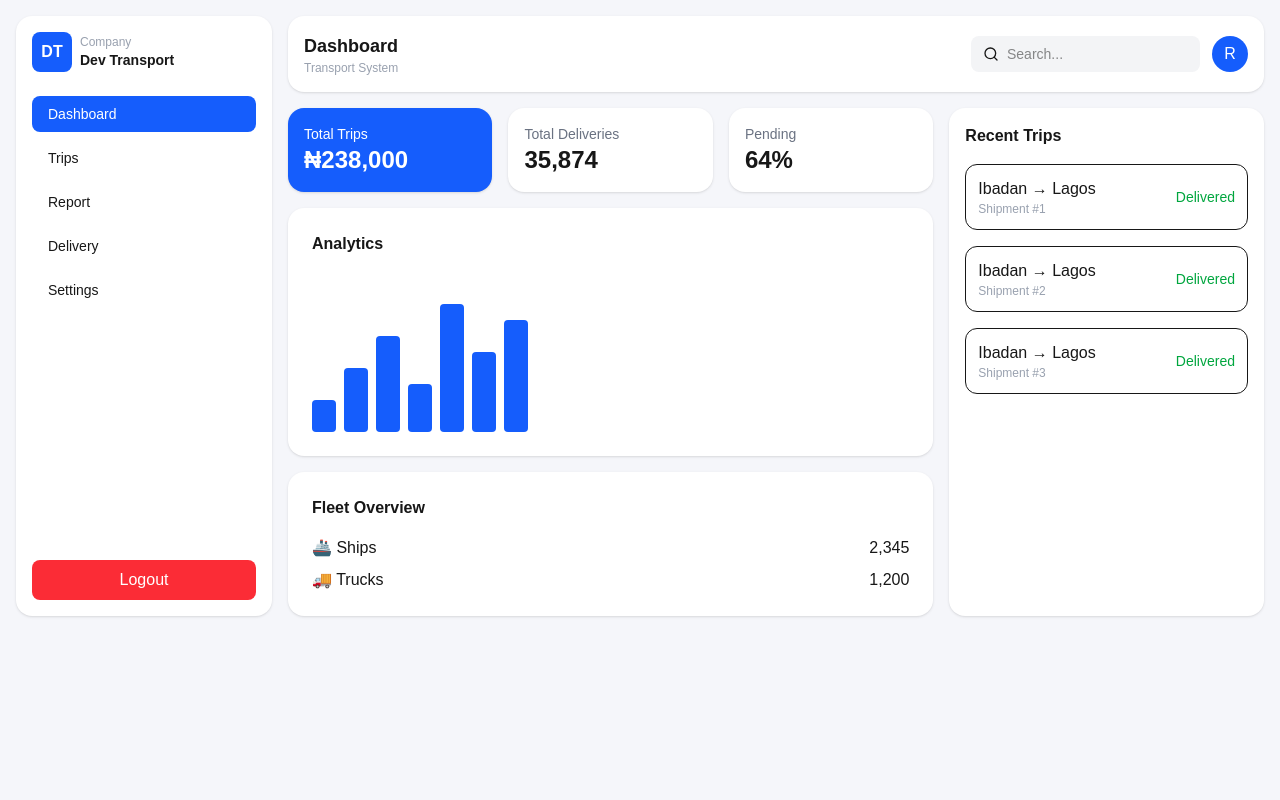
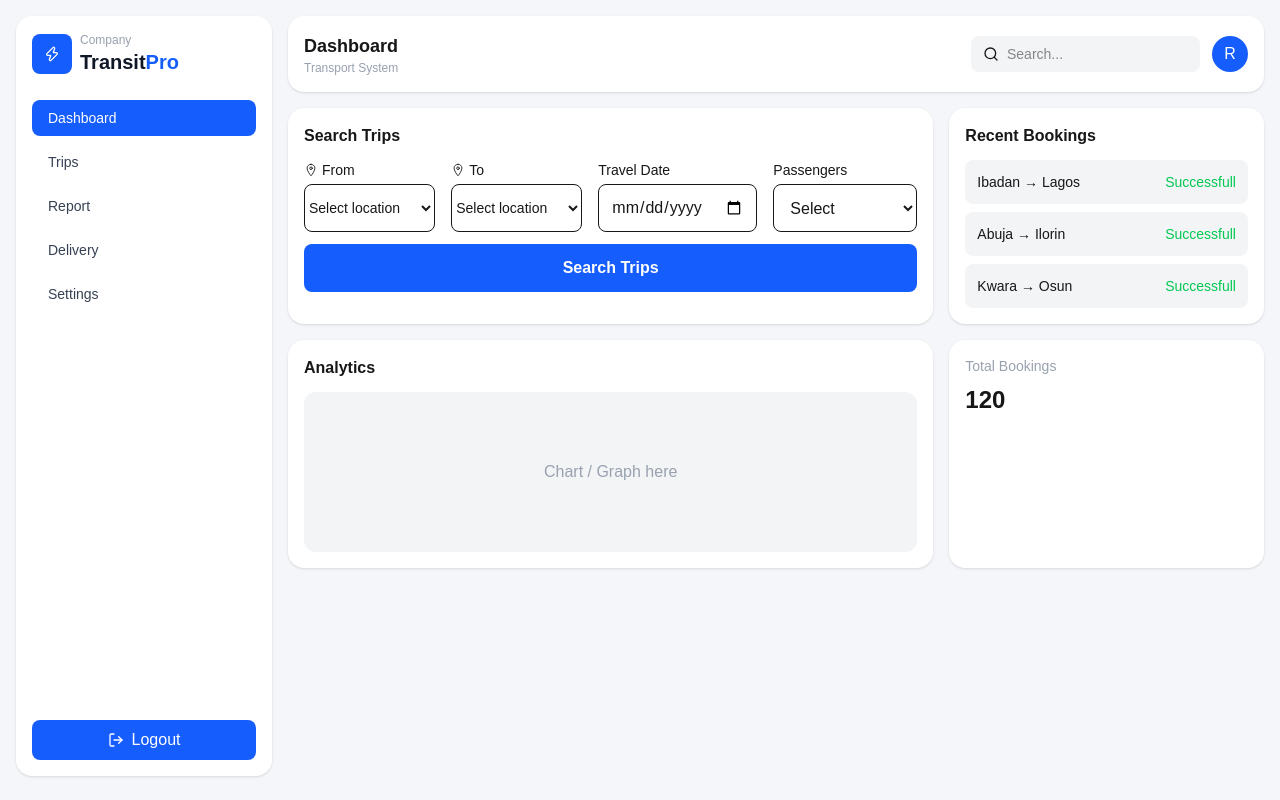
Before and after one commit to abdulrahman-11-afk/transportmanagement, a Next.js app: page /dashboard in a window 1280 px wide. Built offline with nearby package versions, Linux system fonts and the light colour scheme.

Commit message:
Dashboard

```diff
--- a/package.json
+++ b/package.json
@@ -9,6 +9,7 @@
     "lint": "eslint"
   },
   "dependencies": {
+    "framer-motion": "^12.38.0",
     "lucide-react": "^1.7.0",
     "next": "16.1.5",
     "react": "19.2.3",
--- a/src/Components/Landing/Aboutus.tsx
+++ b/src/Components/Landing/Aboutus.tsx
@@ -3,20 +3,21 @@ import Image from "next/image";
 export default function AboutUsSection() {
   return (
     <section id="about-us" className="py-24 px-6 bg-gray-50">
-      <div className="max-w-7xl mx-auto flex flex-col md:flex-row items-center gap-8">
+      <div className="max-w-7xl mx-auto flex flex-col md:flex-row items-center gap-12">
 
-        <div className="w-full h md:w-1/2">
+        <div className="w-full flex justify-end md:w-1/2">
           <Image
             src="/aboutus.jpg"
             alt="About Us"
             width={600}
             height={400}
-            className="rounded-3xl h-105 object-cover shadow-lg"
+            className="rounded-3xl w-130 h-105 object-cover shadow-lg"
           />
         </div>
 
         <div className="w-full lg:w-1/2 flex flex-col gap-4">
-          <div className="text-4xl sm:text-5xl font-bold text-gray-900">
+        <div className="flex flex-col gap-3 w-130">
+            <div className="text-4xl sm:text-5xl font-bold text-gray-900">
               About <span className="text-blue-600">us</span>
           </div>
           <h2 className="text-gray-700 text-lg max-w-xl">
@@ -50,6 +51,7 @@ export default function AboutUsSection() {
             </div>
           </div>
         </div>
+        </div>
 
       </div>
     </section>
--- a/src/app/dashboard/layout.tsx
+++ b/src/app/dashboard/layout.tsx
@@ -1,8 +1,8 @@
 "use client";
 
 import { ReactNode } from "react";
-import { useRouter } from "next/navigation";
-import { Search } from "lucide-react";
+import { useRouter, usePathname } from "next/navigation";
+import { Search, LogOut, Zap } from "lucide-react";
 
 type Props = {
   children: ReactNode;
@@ -10,52 +10,84 @@ type Props = {
 
 export default function DashboardLayout({ children }: Props) {
   const router = useRouter();
+  const pathname = usePathname();
+
+  // ✅ Dynamic active class
+  const linkClass = (path: string) =>
+    `flex items-center gap-2 px-4 py-2 rounded-lg text-left transition ${
+      pathname === path
+        ? "bg-blue-600 text-white"
+        : "hover:bg-gray-100 text-gray-700"
+    }`;
 
   return (
     <div className="min-h-screen bg-[#f5f6fa] p-4">
       <div className="flex gap-4">
 
         {/* SIDEBAR */}
-        <aside className="w-64 bg-white rounded-2xl p-4 shadow-sm flex flex-col">
+        <aside className="w-64 h-[95vh] bg-white rounded-2xl p-4 shadow-sm flex flex-col">
 
           {/* Logo */}
           <div className="flex items-center gap-2 mb-6">
             <div className="w-10 h-10 bg-blue-600 text-white flex items-center justify-center rounded-lg font-bold">
-              DT
+              <Zap size={16} />
             </div>
             <div>
               <p className="text-xs text-gray-400">Company</p>
-              <p className="font-semibold text-sm">Dev Transport</p>
+              <span className="font-bold text-xl text-gray-900">
+                Transit<span className="text-blue-600">Pro</span>
+              </span>
             </div>
           </div>
 
           {/* Menu */}
           <nav className="flex flex-col gap-2 text-sm">
-            <button className="bg-blue-600 text-white px-4 py-2 rounded-lg text-left">
+            <button
+              onClick={() => router.push("/dashboard")}
+              className={linkClass("/dashboard")}
+            >
               Dashboard
             </button>
-            <button className="hover:bg-gray-100 px-4 py-2 rounded-lg text-left">
+
+            <button
+              onClick={() => router.push("/dashboard/trips")}
+              className={linkClass("/dashboard/trips")}
+            >
               Trips
             </button>
-            <button className="hover:bg-gray-100 px-4 py-2 rounded-lg text-left">
+
+            <button
+              onClick={() => router.push("/dashboard/report")}
+              className={linkClass("/dashboard/report")}
+            >
               Report
             </button>
-            <button className="hover:bg-gray-100 px-4 py-2 rounded-lg text-left">
+
+            <button
+              onClick={() => router.push("/dashboard/delivery")}
+              className={linkClass("/dashboard/delivery")}
+            >
               Delivery
             </button>
-            <button className="hover:bg-gray-100 px-4 py-2 rounded-lg text-left">
+
+            <button
+              onClick={() => router.push("/dashboard/settings")}
+              className={linkClass("/dashboard/settings")}
+            >
               Settings
             </button>
           </nav>
 
+          {/* Logout */}
           <div className="mt-auto">
             <button
               onClick={() => {
                 localStorage.removeItem("user");
                 router.push("/");
               }}
-              className="w-full mt-6 bg-red-500 text-white py-2 rounded-lg"
+              className="w-full mt-6 bg-blue-600 hover:bg-blue-700 text-white flex items-center justify-center gap-2 py-2 rounded-lg transition"
             >
+              <LogOut size={16} />
               Logout
             </button>
           </div>
@@ -67,7 +99,9 @@ export default function DashboardLayout({ children }: Props) {
           {/* NAVBAR */}
           <div className="bg-white rounded-2xl p-4 flex justify-between items-center shadow-sm">
             <div>
-              <h2 className="font-semibold text-lg">Dashboard</h2>
+              <h2 className="font-semibold text-lg capitalize">
+                {pathname.split("/")[2] || "Dashboard"}
+              </h2>
               <p className="text-xs text-gray-400">Transport System</p>
             </div>
 
--- a/src/app/dashboard/page.tsx
+++ b/src/app/dashboard/page.tsx
@@ -1,81 +1,162 @@
 "use client";
+import { IoLocationOutline } from "react-icons/io5";
+import { useState } from "react";
 
 export default function DashboardPage() {
+    const [from, setFrom] = useState("");
+    const [to, setTo] = useState("");
+    const [date, setDate] = useState("");
+    const [passengers, setPassengers] = useState("");
+
+    const locations = ["Ibadan", "Osogbo", "Lagos", "Abuja", "Ilorin"];
+
+    const handleSearch = (e: React.FormEvent) => {
+      e.preventDefault();
+
+      const isLoggedIn = localStorage.getItem("user");
+
+      if (!isLoggedIn) {
+        localStorage.setItem(
+          "searchData",
+          JSON.stringify({ from, to, date, passengers })
+        );
+        window.location.href = "/login";
+        return;
+      }
+
+      window.location.href = `/trips?from=${from}&to=${to}`;
+    };
+
   return (
-    <div className="grid grid-cols-1 lg:grid-cols-3 gap-4">
+    <div className="grid grid-cols-3 gap-4">
 
-      {/* LEFT CONTENT */}
-      <div className="lg:col-span-2 flex flex-col gap-4">
+     {/* SEARCH FORM */}
+      <div className="bg-white col-span-2 rounded-2xl p-4 shadow-sm">
+        <h3 className="font-semibold mb-3">Search Trips</h3>
 
-        {/* STATS */}
-        <div className="grid grid-cols-1 sm:grid-cols-3 gap-4">
-          <div className="bg-blue-600 text-white p-4 rounded-2xl shadow">
-            <p className="text-sm">Total Trips</p>
-            <h2 className="text-2xl font-bold">₦238,000</h2>
+        {/* ✅ FIXED: added onSubmit */}
+        <form onSubmit={handleSearch} className="flex flex-col gap-3">
+
+          <div className="flex flex-col md:flex-row gap-4 items-end">
+
+            {/* FROM */}
+            <div className="w-full flex flex-col gap-1">
+              <label className="text-sm font-medium flex items-center gap-1">
+                <IoLocationOutline /> From
+              </label>
+              <select
+                value={from}
+                onChange={(e) => setFrom(e.target.value)}
+                className="border rounded-lg h-12 text-sm"
+                required
+              >
+                <option value="">Select location</option>
+                {locations
+                  .filter((loc) => loc !== to)
+                  .map((loc) => (
+                    <option key={loc}>{loc}</option>
+                  ))}
+              </select>
             </div>
 
-          <div className="bg-white p-4 rounded-2xl shadow">
-            <p className="text-sm text-gray-500">Total Deliveries</p>
-            <h2 className="text-2xl font-bold">35,874</h2>
+            {/* TO */}
+            <div className="w-full flex flex-col gap-1">
+              <label className="text-sm font-medium flex items-center gap-1">
+                <IoLocationOutline /> To
+              </label>
+              <select
+                value={to}
+                onChange={(e) => setTo(e.target.value)}
+                className="border rounded-lg h-12 text-sm"
+                required
+              >
+                <option value="">Select location</option>
+                {locations
+                  .filter((loc) => loc !== from)
+                  .map((loc) => (
+                    <option key={loc}>{loc}</option>
+                  ))}
+              </select>
             </div>
 
-          <div className="bg-white p-4 rounded-2xl shadow">
-            <p className="text-sm text-gray-500">Pending</p>
-            <h2 className="text-2xl font-bold">64%</h2>
-          </div>
+            {/* DATE */}
+            <div className="w-full flex flex-col gap-1">
+              <label className="text-sm font-medium">
+                Travel Date
+              </label>
+              <input
+                type="date"
+                value={date}
+                onChange={(e) => setDate(e.target.value)}
+                className="border p-3 rounded-lg h-12"
+                required
+              />
             </div>
 
-        {/* ANALYTICS */}
-        <div className="bg-white p-6 rounded-2xl shadow">
-          <h3 className="font-semibold mb-4">Analytics</h3>
-
-          {/* Fake chart bars */}
-          <div className="flex items-end gap-2 h-40">
-            {[20, 40, 60, 30, 80, 50, 70].map((h, i) => (
-              <div
-                key={i}
-                className="bg-blue-600 w-6 rounded"
-                style={{ height: `${h}%` }}
-              />
+            {/* PASSENGERS */}
+            <div className="w-full flex flex-col gap-1">
+              <label className="text-sm font-medium">
+                Passengers
+              </label>
+              <select
+                value={passengers}
+                onChange={(e) => setPassengers(e.target.value)}
+                className="border p-3 rounded-lg h-12"
+                required
+              >
+                <option value="">Select</option>
+                {[1,2,3,4,5,6,7,8,9].map((num) => (
+                  <option key={num} value={num}>
+                    {num} {num === 1 ? "Passenger" : "Passengers"}
+                  </option>
                 ))}
-          </div>
+              </select>
             </div>
 
-        {/* FLEET */}
-        <div className="bg-white p-6 rounded-2xl shadow">
-          <h3 className="font-semibold mb-4">Fleet Overview</h3>
-
-          <div className="flex justify-between">
-            <p>🚢 Ships</p>
-            <p>2,345</p>
           </div>
 
-          <div className="flex justify-between mt-2">
-            <p>🚚 Trucks</p>
-            <p>1,200</p>
+          <button className="bg-blue-600 text-white px-6 py-3 rounded-lg font-semibold">
+            Search Trips
+          </button>
+
+        </form>
+      </div>
+
+      {/* RECENT BOOKINGS */}
+      <div className=" bg-white rounded-2xl p-4 shadow-sm">
+        <h3 className="font-semibold mb-3">Recent Bookings</h3>
+
+        <div className="flex flex-col gap-2 text-sm">
+          <div className="bg-gray-100 flex items-center justify-between p-3 rounded-lg">
+            <p> Ibadan → Lagos</p>
+            <p className="text-green-500">Successfull</p>
+          </div>
+         <div className="bg-gray-100 flex items-center justify-between p-3 rounded-lg">
+            <p>Abuja → Ilorin</p>
+            <p className="text-green-500">Successfull</p>
+          </div>
+          <div className="bg-gray-100 flex items-center justify-between p-3 rounded-lg">
+            <p>Kwara → Osun</p>
+            <p className="text-green-500">Successfull</p>
           </div>
         </div>
       </div>
 
-      {/* RIGHT PANEL */}
-      <div className="bg-white p-4 rounded-2xl shadow flex flex-col gap-4">
 
-        <h3 className="font-semibold">Recent Trips</h3>
-
-        {[1, 2, 3].map((item) => (
-          <div
-            key={item}
-            className="border p-3 rounded-xl flex justify-between items-center"
-          >
-            <div>
-              <p className="font-medium">Ibadan → Lagos</p>
-              <p className="text-xs text-gray-400">Shipment #{item}</p>
+      {/* ANALYTICS */}
+      <div className="col-span-2 bg-white rounded-2xl p-4 shadow-sm">
+        <h3 className="font-semibold mb-3">Analytics</h3>
+        <div className="h-40 bg-gray-100 rounded-xl flex items-center justify-center text-gray-400">
+          Chart / Graph here
+        </div>
+      </div>
+  {/* TOTAL BOOKINGS */}
+      <div className="bg-white rounded-2xl p-4 shadow-sm">
+        <h3 className="text-sm text-gray-400">Total Bookings</h3>
+        <p className="text-2xl font-bold mt-2">120</p>
       </div>
 
-            <span className="text-green-600 text-sm">Delivered</span>
-          </div>
-        ))}
-      </div>
+
     </div>
   );
 }
--- /dev/null
+++ b/src/app/dashboard/trips/page.tsx
@@ -0,0 +1,104 @@
+"use client";
+
+import { useState , useEffect } from "react";
+import { useSearchParams } from "next/navigation";
+
+
+export default function TripsPage() {
+  const [from, setFrom] = useState("");
+  const [to, setTo] = useState("");
+  const [date, setDate] = useState("");
+  const [passengers, setPassengers] = useState("");
+  const [results, setResults] = useState([]);
+
+  const locations = ["Ibadan", "Lagos", "Abuja", "Ilorin", "Osogbo"];
+
+  const handleSearch = (e: React.FormEvent) => {
+    e.preventDefault();
+
+    console.log({ from, to, date, passengers });
+
+
+  };
+  const params = useSearchParams();
+
+
+ useEffect(() => {
+  if (from && to) {
+    // run your filter logic here
+  }
+}, [from, to]);
+  return (
+
+    <div className="flex flex-col gap-6">
+
+      {/* SEARCH BOX */}
+      <div className="bg-white p-5 rounded-2xl shadow-sm">
+        <h2 className="text-lg font-semibold mb-4">Search Trips</h2>
+
+        <form
+          onSubmit={handleSearch}
+          className="grid md:grid-cols-5 gap-4"
+        >
+
+          {/* FROM */}
+          <select
+            value={from}
+            onChange={(e) => setFrom(e.target.value)}
+            className="border p-3 rounded-lg"
+            required
+          >
+            <option value="">From</option>
+            {locations.map((loc) => (
+              <option key={loc}>{loc}</option>
+            ))}
+          </select>
+
+          {/* TO */}
+          <select
+            value={to}
+            onChange={(e) => setTo(e.target.value)}
+            className="border p-3 rounded-lg"
+            required
+          >
+            <option value="">To</option>
+            {locations.map((loc) => (
+              <option key={loc}>{loc}</option>
+            ))}
+          </select>
+
+          {/* DATE */}
+          <input
+            type="date"
+            value={date}
+            onChange={(e) => setDate(e.target.value)}
+            className="border p-3 rounded-lg"
+            required
+          />
+
+          {/* PASSENGERS */}
+          <select
+            value={passengers}
+            onChange={(e) => setPassengers(e.target.value)}
+            className="border p-3 rounded-lg"
+            required
+          >
+            <option value="">Passengers</option>
+            {[1,2,3,4,5,6,7,8].map((num) => (
+              <option key={num} value={num}>
+                {num} {num === 1 ? "Passenger" : "Passengers"}
+              </option>
+            ))}
+          </select>
+
+          {/* BUTTON */}
+          <button className="bg-blue-600 text-white rounded-lg">
+            Search
+          </button>
+
+        </form>
+      </div>
+
+    </div>
+  );
+}
```
Also changed, not shown: 1 other file (tests, documents, lock files or other folders). Lines whose indentation alone changed are shown as unchanged.
